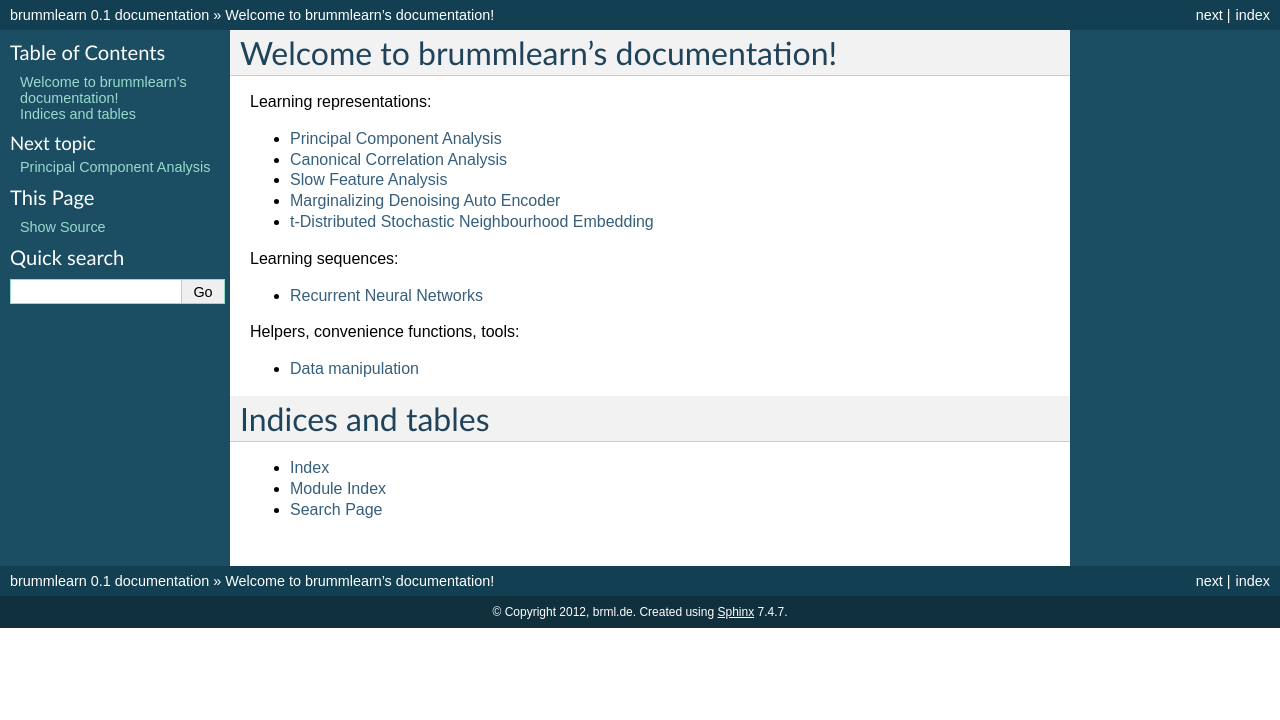
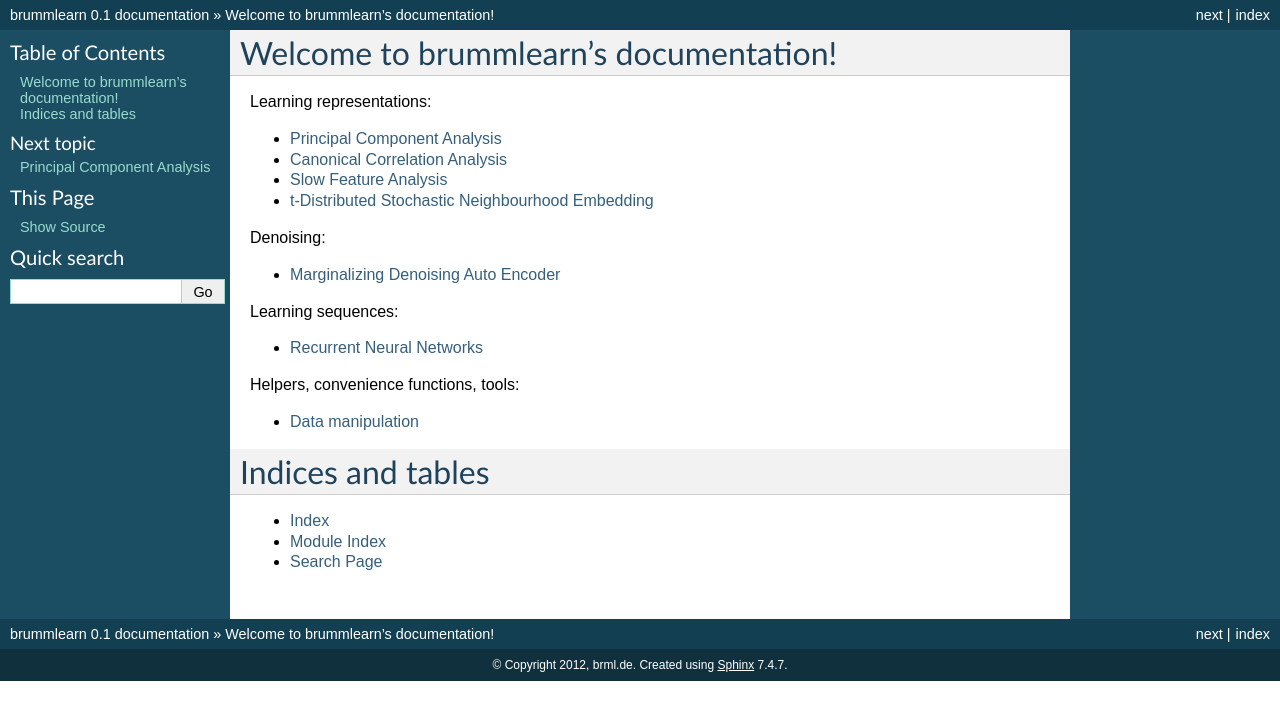
Before and after one commit to breze-no-salt/breze, a Sphinx documentation site: the page built from docs/source/index.rst, in a window 1280 px wide. Shown: the top 720 px of the page. Built offline with Sphinx 7.4.7, drawn with Linux system fonts in a browser that asks for light colours; some of the changed lines change nothing that is shown.

Commit message:
moved mda to another section in docs

```diff
--- a/docs/source/index.rst
+++ b/docs/source/index.rst
@@ -12,8 +12,13 @@ Learning representations:
    pca
    cca
    sfa
+   tsne
+   :maxdepth: 1
+
+Denoising:
+
+.. toctree::
    mda
-   tsne
    :maxdepth: 1
 
 Learning sequences:
```
